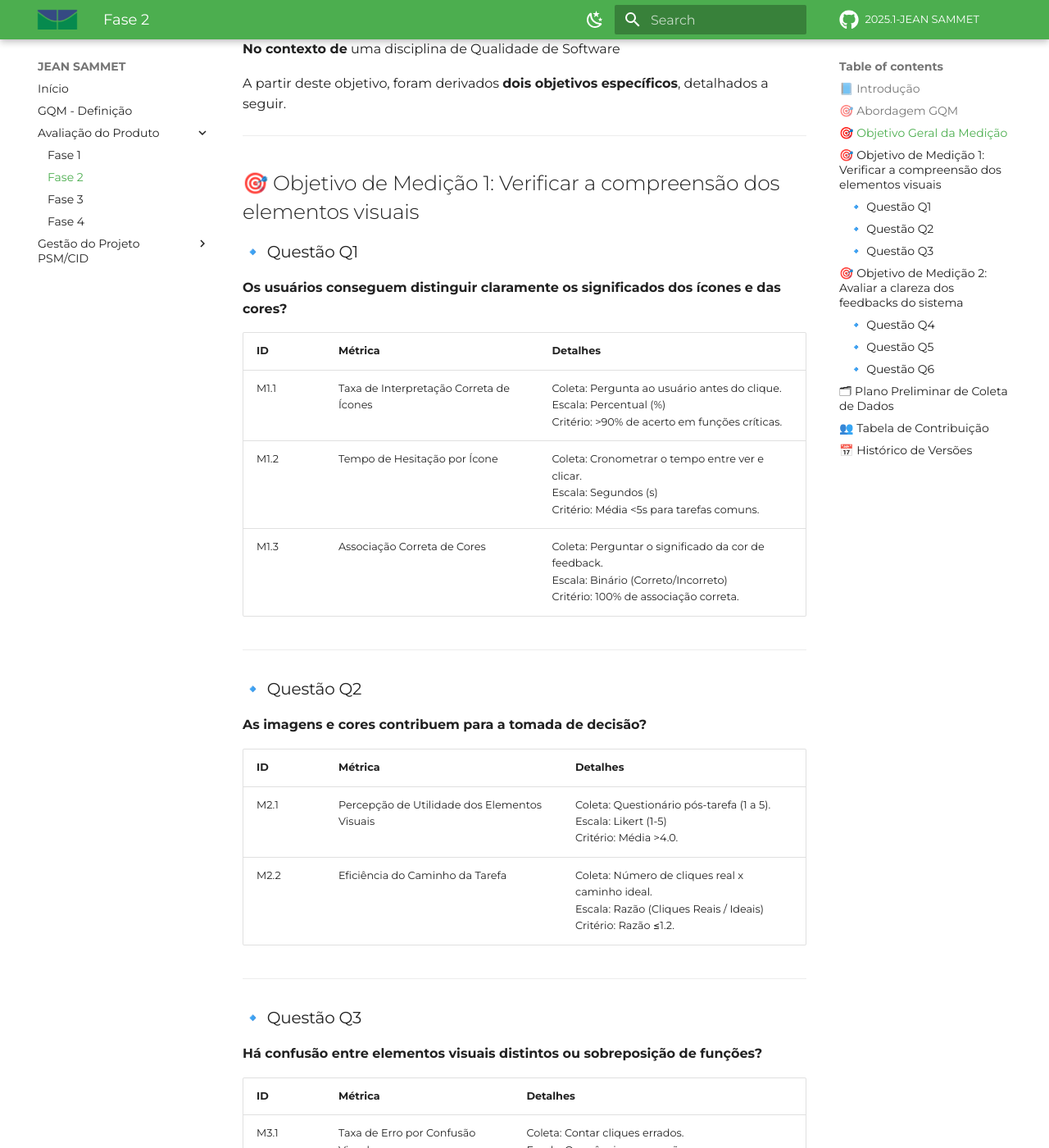
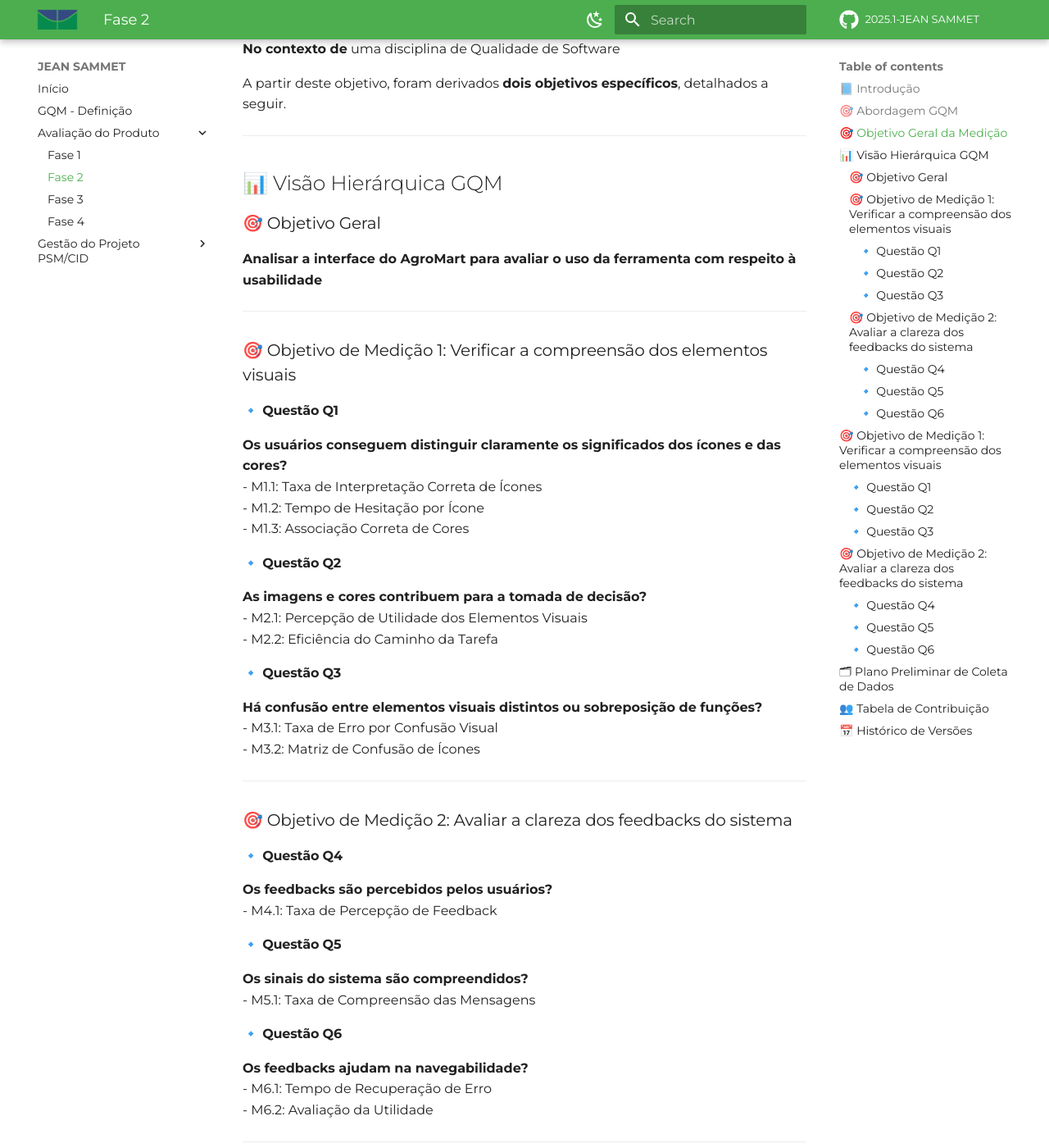
Before and after one commit to FCTE-Qualidade-de-Software-1/2025-1-T02-JEAN-SAMMET, an MkDocs documentation site: the page built from docs/fase2.md, in a window 1280 px wide and 1400 px high, scrolled down 958 px. Shown: the whole window at 82% size. Built offline with MkDocs 1.6.1 and Material for MkDocs 9.7.7, drawn with Linux system fonts in a browser that asks for light colours; comment, search, counter and statistics services are not loaded.

Commit message:
Gráfico HIerárquico GQM

```diff
--- a/docs/fase2.md
+++ b/docs/fase2.md
@@ -31,6 +31,51 @@
 **No contexto de** uma disciplina de Qualidade de Software
 
 A partir deste objetivo, foram derivados **dois objetivos específicos**, detalhados a seguir.
+
+---
+
+## 📊 Visão Hierárquica GQM
+
+### 🎯 Objetivo Geral
+**Analisar a interface do AgroMart para avaliar o uso da ferramenta com respeito à usabilidade**
+
+---
+
+### 🎯 Objetivo de Medição 1: Verificar a compreensão dos elementos visuais
+
+#### 🔹 Questão Q1
+**Os usuários conseguem distinguir claramente os significados dos ícones e das cores?**
+- M1.1: Taxa de Interpretação Correta de Ícones
+- M1.2: Tempo de Hesitação por Ícone
+- M1.3: Associação Correta de Cores
+
+#### 🔹 Questão Q2
+**As imagens e cores contribuem para a tomada de decisão?**
+- M2.1: Percepção de Utilidade dos Elementos Visuais
+- M2.2: Eficiência do Caminho da Tarefa
+
+#### 🔹 Questão Q3
+**Há confusão entre elementos visuais distintos ou sobreposição de funções?**
+- M3.1: Taxa de Erro por Confusão Visual
+- M3.2: Matriz de Confusão de Ícones
+
+---
+
+### 🎯 Objetivo de Medição 2: Avaliar a clareza dos feedbacks do sistema
+
+#### 🔹 Questão Q4
+**Os feedbacks são percebidos pelos usuários?**
+- M4.1: Taxa de Percepção de Feedback
+
+#### 🔹 Questão Q5
+**Os sinais do sistema são compreendidos?**
+- M5.1: Taxa de Compreensão das Mensagens
+
+#### 🔹 Questão Q6
+**Os feedbacks ajudam na navegabilidade?**
+- M6.1: Tempo de Recuperação de Erro
+- M6.2: Avaliação da Utilidade
+
 
 ---
 
```
Also changed, not shown: docs/CONTRIBUTING.md (renamed from CONTRIBUTING.md).
